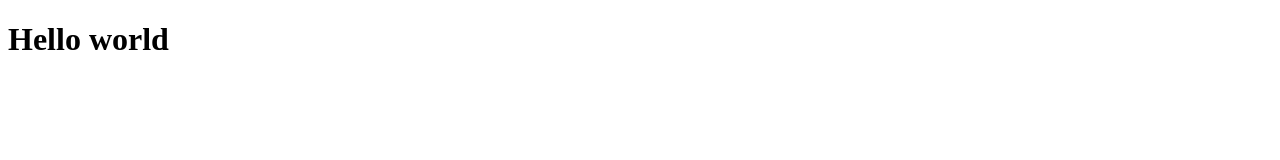
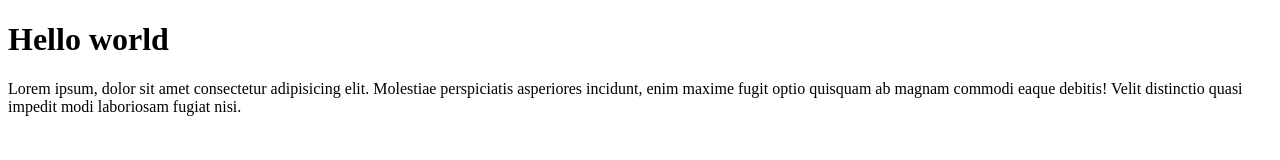
Before and after one commit to esexton15/project-website, a plain HTML site: page index.html in a window 1280 px wide. Drawn offline with Linux system fonts and the light colour scheme.

Commit message:
add p tag

```diff
--- a/index.html
+++ b/index.html
@@ -7,5 +7,6 @@
 </head>
 <body>
     <h1>Hello world</h1>
+    <p>Lorem ipsum, dolor sit amet consectetur adipisicing elit. Molestiae perspiciatis asperiores incidunt, enim maxime fugit optio quisquam ab magnam commodi eaque debitis! Velit distinctio quasi impedit modi laboriosam fugiat nisi.</p>
 </body>
 </html>
```
